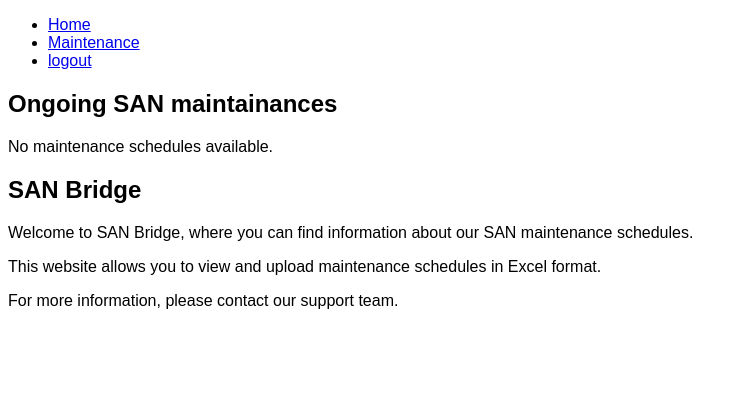
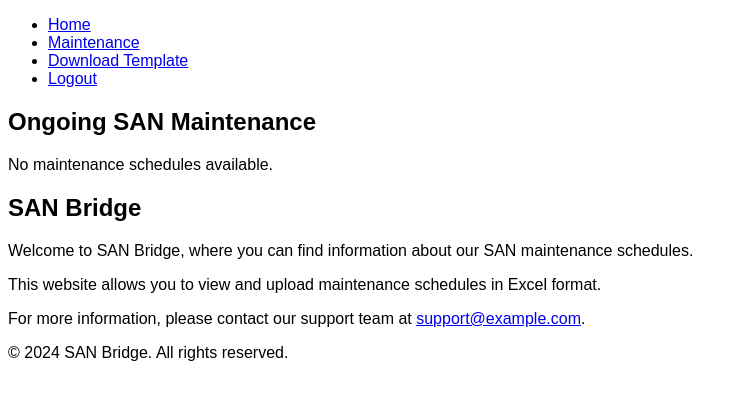
Before and after one commit to srimandarbha/sanscheduler, a Flask app: page /timeslots in a window 1280 px wide. Shown: the top 400 px of the page, without its empty margins (0-747 px from the left). Run offline with Flask 3, Linux system fonts and the light colour scheme; the visitor is signed in with stand-in values (Sample User, id 1).

Commit message:
added template.xlsx

```diff
--- a/app.py
+++ b/app.py
@@ -90,6 +90,11 @@ def logout():
     session.pop('username', None)
     flash('Logged out successfully!', 'success')
     return redirect(url_for('login'))
+
+@app.route('/download_template')
+def download_template():
+    # Replace 'static' with the directory where your template file is stored
+    return send_from_directory(directory='static', filename='template.xlsx', as_attachment=True)
 
 @app.route('/')
 def index():
--- a/templates/timeslot.html
+++ b/templates/timeslot.html
@@ -7,15 +7,16 @@
     <link rel="stylesheet" href="{{ url_for('static', filename='style.css') }}">
 </head>
 <body>
-    <nav class="navbar">
+    <nav class="navbar" aria-label="Main navigation">
         <ul>
-            <li><a href="/">Home</a></li>
-            <li><a href="/uploads">Maintenance</a></li>
-            <li><a href="/logout">logout</a></li>
+            <li><a href="/" aria-label="Home page">Home</a></li>
+            <li><a href="/uploads" aria-label="Maintenance schedules">Maintenance</a></li>
+            <li><a href="/download_template" aria-label="Download Excel Template">Download Template</a></li>
+            <li><a href="/logout" aria-label="Logout">Logout</a></li>
         </ul>
     </nav>
     <header>
-        <h2>Ongoing SAN maintainances</h2>
+        <h2>Ongoing SAN Maintenance</h2>
     </header>
     <main>
         {% if filenames %}
@@ -34,10 +35,10 @@
         <h2>SAN Bridge</h2>
         <p>Welcome to SAN Bridge, where you can find information about our SAN maintenance schedules.</p>
         <p>This website allows you to view and upload maintenance schedules in Excel format.</p>
-        <p>For more information, please contact our support team.</p>
+        <p>For more information, please contact our support team at <a href="mailto:support@example.com">support@example.com</a>.</p>
     </aside>
     <footer class="footer">
-        <p></p>
+        <p>&copy; 2024 SAN Bridge. All rights reserved.</p>
     </footer>
 </body>
 </html>
```
Also changed, not shown: 1 other file.
